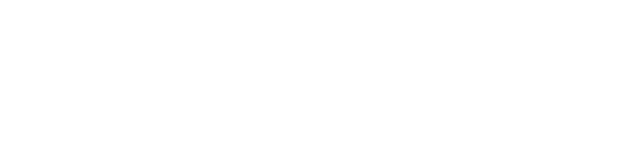
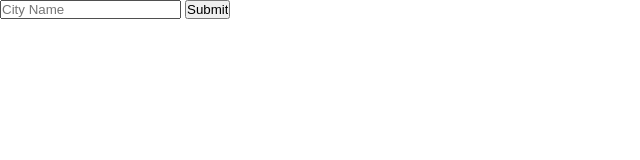
Before and after one commit to idekwat/odin-weather-app, a plain HTML site: page index.html in a window 1280 px wide. Shown: the whole page, without its empty margins (0-640 px from the left). Drawn offline with Linux system fonts and the light colour scheme.

Commit message:
added fetching of data from API to json

```diff
--- a/index.html
+++ b/index.html
@@ -4,9 +4,13 @@
     <meta charset="UTF-8">
     <meta name="viewport" content="width=device-width, initial-scale=1.0">
     <title>Document</title>
-    <link rel = "stylesheet" href = "styles.css">
+    <link rel="stylesheet" href="styles.css">
 </head>
 <body>
+    <form>
+        <input type="text" id="city" name="city" placeholder="City Name">
+        <input type="button" value="Submit" onclick="getData()">
+    </form>
     <script src ="scripts.js"></script>
 </body>
 </html>
--- a/scripts.js
+++ b/scripts.js
@@ -1 +1,14 @@
 //NVEND8EB8W4EV3QYLAKN68SNY
+//https://weather.visualcrossing.com/VisualCrossingWebServices/rest/services/timeline/[location]/[date1]/[date2]?key=YOUR_API_KEY
+
+function getData() {
+    const inputLocation = document.getElementById("city").value;
+    fetch('https://weather.visualcrossing.com/VisualCrossingWebServices/rest/services/timeline/' + inputLocation + '?key=NVEND8EB8W4EV3QYLAKN68SNY',
+        {mode: 'cors'})
+    .then(function(response) {
+        return response.json();
+    })
+    .then(function(response) {
+        console.log(response);
+    });
+}
```
